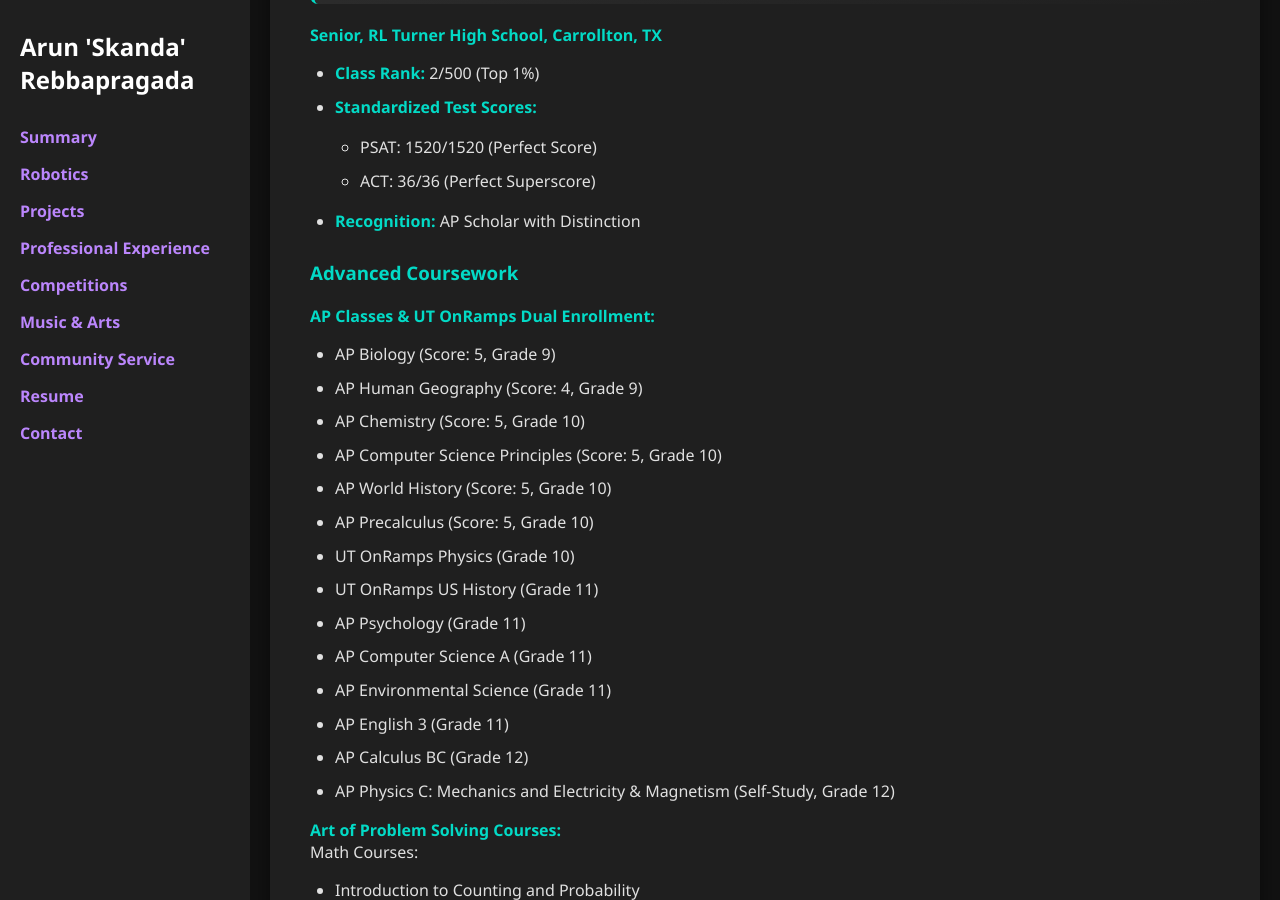
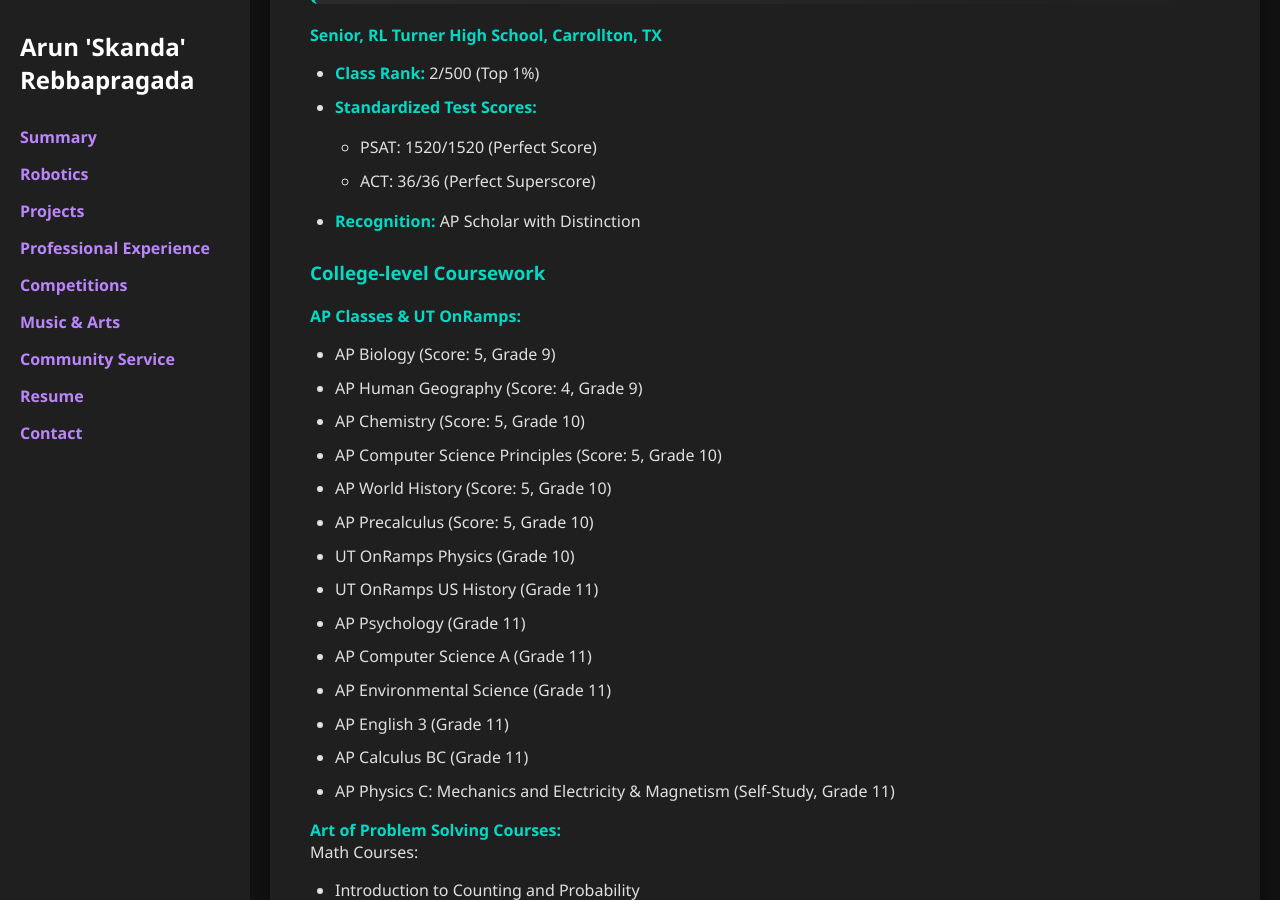
Before and after one commit to skandacode/skandacode.github.io, a Jekyll site: the page built from summary.md, in a window 1280 px wide and 900 px high, scrolled down 246 px. Built offline with Jekyll 4.4.1, drawn with Linux system fonts in a browser that asks for light colours.

Commit message:
Update summary.md

```diff
--- a/summary.md
+++ b/summary.md
@@ -16,9 +16,9 @@ title: Summary of Accomplishments
   - ACT: 36/36 (Perfect Superscore)
 - **Recognition:** AP Scholar with Distinction
 
-### Advanced Coursework
+### College-level Coursework
 
-**AP Classes & UT OnRamps Dual Enrollment:**
+**AP Classes & UT OnRamps:**
 - AP Biology (Score: 5, Grade 9)
 - AP Human Geography (Score: 4, Grade 9)
 - AP Chemistry (Score: 5, Grade 10)
@@ -31,8 +31,8 @@ title: Summary of Accomplishments
 - AP Computer Science A (Grade 11)
 - AP Environmental Science (Grade 11)
 - AP English 3 (Grade 11)
-- AP Calculus BC (Grade 12)
-- AP Physics C: Mechanics and Electricity & Magnetism (Self-Study, Grade 12)
+- AP Calculus BC (Grade 11)
+- AP Physics C: Mechanics and Electricity & Magnetism (Self-Study, Grade 11)
 
 **Art of Problem Solving Courses:**
 
```
